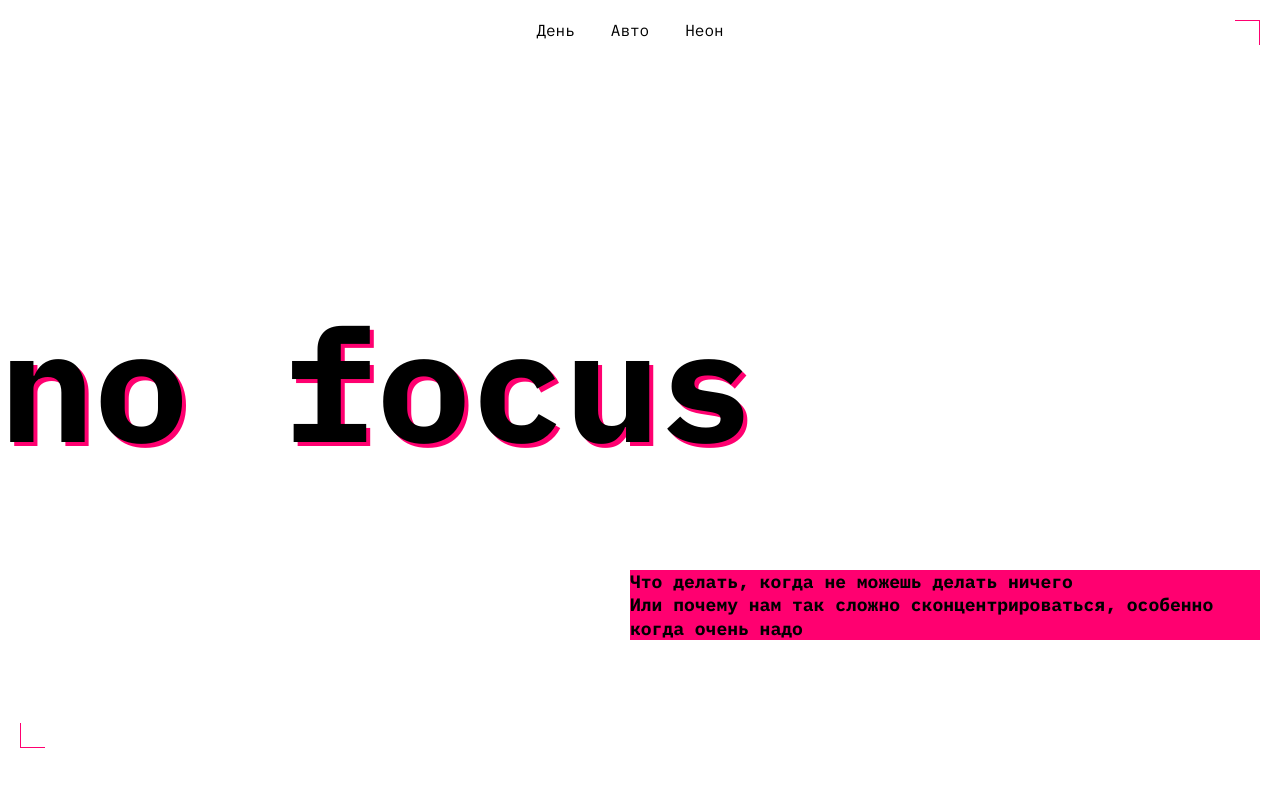
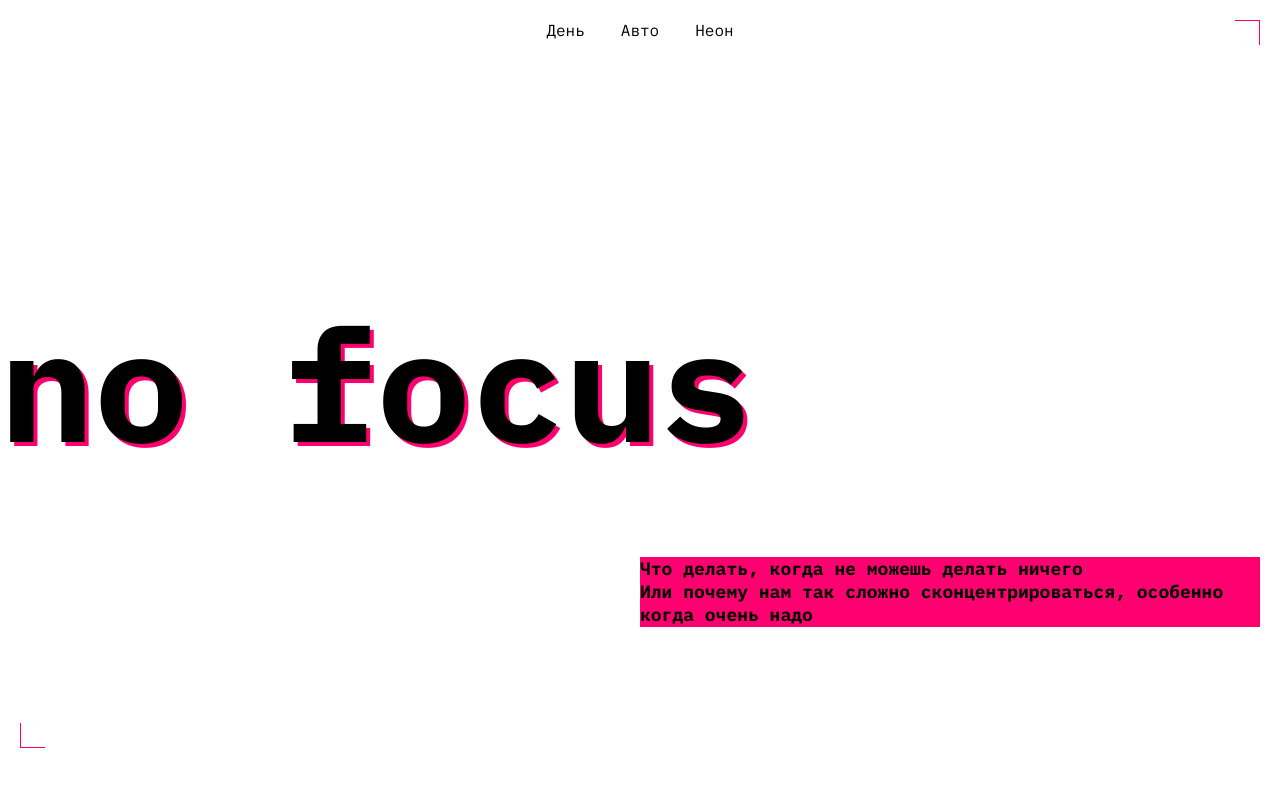
Before and after one commit to blizard-sis/slozhno-sosredotochitsya, a website: page index.html in a window 1280 px wide. Shown: the top 800 px of the page. Drawn offline with Linux system fonts and the light colour scheme.

Commit message:
fix header 6

```diff
--- a/styles/style.css
+++ b/styles/style.css
@@ -8,7 +8,7 @@ header {
   display: grid;
   grid-template-rows: 1fr 1fr 1fr;
   height: 768px;
-  padding-inline-end: 20px;
+  padding: 20px;
 }
 
 .decorated-zone {
@@ -47,7 +47,6 @@ header {
 .header__theme-menu {
   align-self: start;
   justify-self: center;
-  padding-block-start: 20px;
 }
 
 .header__theme-menu-list {
@@ -80,6 +79,7 @@ header {
   color: var(--focus-color);
   align-self: center;
   text-shadow: 4px 4px 0px var(--accent-color);
+  margin-inline-start: -20px;
 }
 
 .header__subtitle {
```
